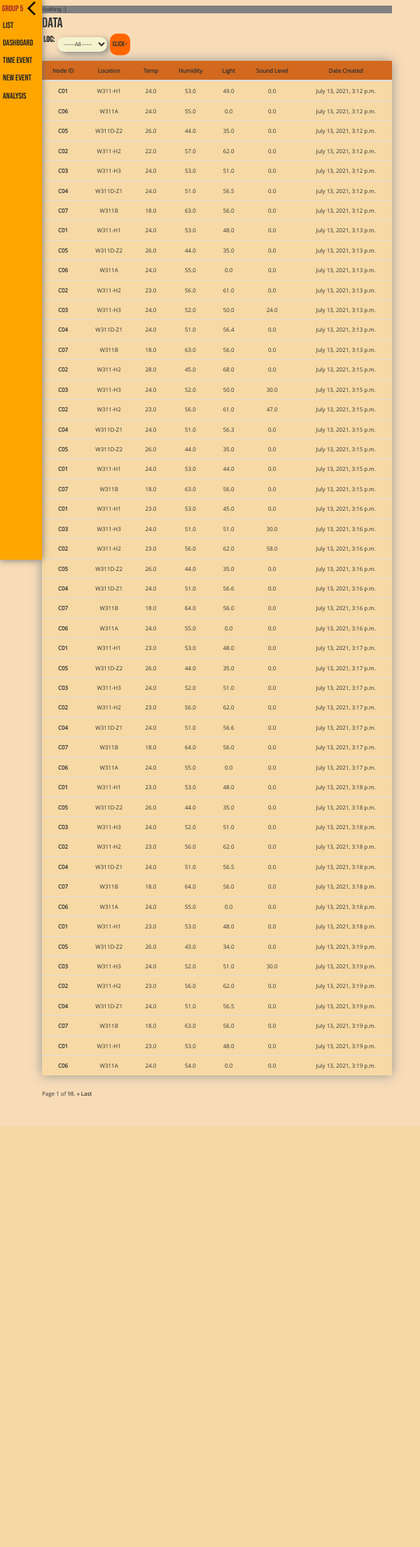
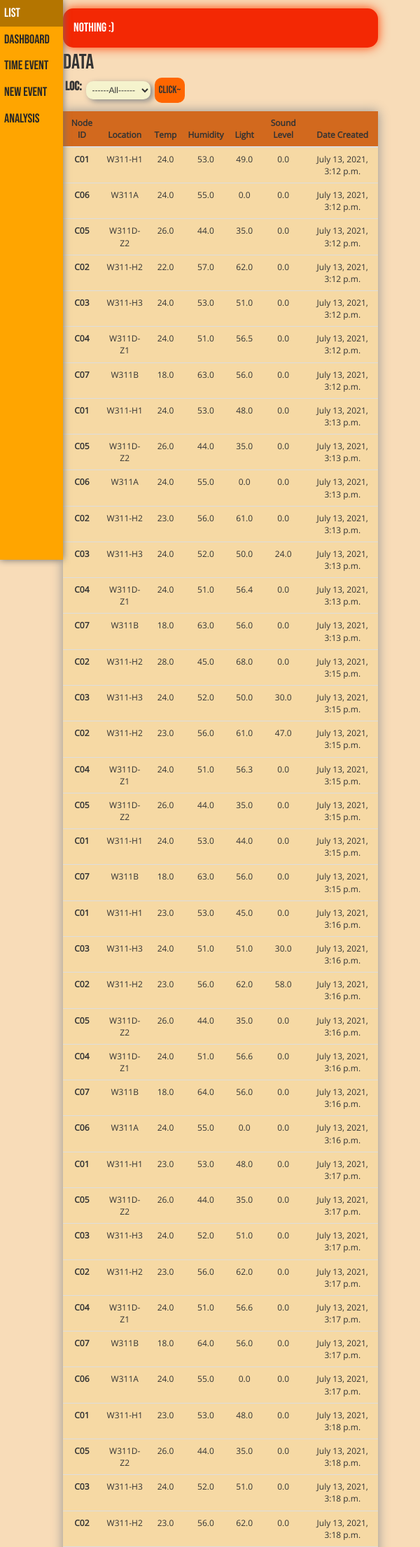
Before and after one commit to iamdickyjai/TM1118_GP5, a Django app: page / in a window 600 px wide. Shown: the top 2211 px of the page at 70% size. Before the commit the page ends 1609 px from the top, so only its background shows below. Run offline with Django 3.2, Linux system fonts and the light colour scheme; data comes from the database, SQL or seed files in the repository; some libraries are stand-ins or nearby versions.

Commit message:
Add css for mobile

```diff
--- a/SmartCampusGP5/CollectData/static/css/base.css
+++ b/SmartCampusGP5/CollectData/static/css/base.css
@@ -5,8 +5,63 @@
 
 @media only screen and (max-width: 600px){
     :root{
-        font-size: 4px;
+        font-size: 6px;
     }
+
+    .content{
+        margin:0;
+        padding: 1rem;
+    }
+
+    .nav-bar{
+        position: fixed;
+        bottom:0;
+        left:0;
+        width: 100vw;
+        height: 10rem;
+        -webkit-backface-visibility: hidden;
+    }
+
+    .nav-bar ul{
+        font-size: 6rem;
+        display: flex;
+        flex-direction: row;
+        align-items: center;
+    }
+
+    .a-link:first-child{
+        display:none;
+    }
+}
+
+@media only screen and (min-width: 600px){
+    .content{
+        margin-left: 5rem;
+    }
+
+    .nav-bar{
+        width: 5rem;
+        height: 100vh;
+    }
+
+    .nav-bar ul{
+        font-size: 3rem;
+        flex-direction: column;
+        align-items: center;
+    }
+
+    .nav-bar:hover{
+        width: 15rem;
+    }
+
+    .nav-bar:hover .hidden-text{
+        display: inline;
+    }
+
+    .nav-bar:hover .nav-item{
+        text-align: left;
+    }
+
 }
 
 body{
@@ -14,51 +69,37 @@ body{
     padding: 0;
 }
 
+
 .body{
     background-color: rgb(248, 220, 184);
 }
 
 .nav-bar{
     position: fixed;
-    width: 5rem;
-    height: 100vh;
+    z-index: 999;
     background-color: orange;
     box-shadow: 0 0 10px rgb(110, 110, 110);
     transition: all 200ms;
-    display: flex;
-    flex-direction: column;
-    align-items: center;
 }
 
 .nav-bar ul{
+    display: flex;
     padding: 0;
     margin: 0;
     list-style: none;
-    font-size: 3rem;
-    width: 100%;
+
     font-family: 'Bebas Neue', cursive;
     text-align: center;
 }
 
 .nav-bar ul a {
+    width: 100%;
     text-decoration: none;
     color: rgb(39, 39, 39);
 }
 
 .nav-item{
     padding: 1rem;
-}
-
-.nav-bar:hover{
-    width: 15rem;
-}
-
-.nav-bar:hover .hidden-text{
-    display: inline;
-}
-
-.nav-bar:hover .nav-item{
-    text-align: left;
 }
 
 .nav-item img{
@@ -74,19 +115,19 @@ body{
     color: white;
 }
 
+.content{
+    padding: 10rem;
+    padding-top: 2rem;
+    font-size: 2rem;
+}
+
+
 .first-item{
    color:brown;
 }
 
 .hidden-text{
     display: none;
-}
-
-.content{
-    padding: 10rem;
-    padding-top: 2rem;
-    margin-left: 5rem;
-    font-size: 2rem;
 }
 
 ::-webkit-scrollbar {
@@ -186,5 +227,11 @@ input:focus{
 }
 
 .alert-box{
-    background-color: gray;
+    background-color: rgb(243, 40, 4);
+    border-radius: 15px;
+    padding: 15px;
+    font-family: 'Bebas Neue', cursive;
+    font-size: 3rem;
+    color: white;
+    box-shadow: 0 0 15px rgb(255, 60, 0);
 }
--- a/SmartCampusGP5/CollectData/templates/base.html
+++ b/SmartCampusGP5/CollectData/templates/base.html
@@ -9,29 +9,30 @@
     <link rel="preconnect" href="https://fonts.googleapis.com">
     <link rel="preconnect" href="https://fonts.gstatic.com" crossorigin>
     <link href="https://fonts.googleapis.com/css2?family=Bebas+Neue&display=swap" rel="stylesheet">
-    <meta name="viewport" content="width=device-width, initial-scale=1">
+    <meta name="viewport" content="width=device-width, user-scalable=no">
     {%block style%}{%endblock%}
 </head>
 
 <body class="body">
     <nav class="nav-bar">
         <ul>
-            <a href="{%url 'index'%}">
-                <li class="first-item"><span class="hidden-text navbar-title">GROUP 5</span>{%load static%}<img src="{%static 'img/arrow.png'%}" id="arrow"></li>
+            <a href="{%url 'index'%}" class="a-link">
+                <li class="first-item"><span class="hidden-text navbar-title">GROUP 5</span>{%load static%}<img
+                        src="{%static 'img/arrow.png'%}" id="arrow"></li>
             </a>
-            <a href="{%url 'index'%}">
+            <a href="{%url 'index'%}" class="a-link">
                 <li class="nav-item">L<span class="hidden-text">IST</span></li>
             </a>
-            <a href="{%url 'dashboard'%}">
+            <a href="{%url 'dashboard'%}" class="a-link">
                 <li class="nav-item">D<span class="hidden-text">ASHBOARD</span></li>
             </a>
-            <a href="{%url 'search'%}">
+            <a href="{%url 'search'%}" class="a-link">
                 <li class="nav-item">T<span class="hidden-text">IME EVENT</span></li>
             </a>
-            <a href="{%url 'addEvent'%}">
+            <a href="{%url 'addEvent'%}" class="a-link">
                 <li class="nav-item">N<span class="hidden-text">EW EVENT</span></li>
             </a>
-            <a href="{%url 'analysis'%}">
+            <a href="{%url 'analysis'%}" class="a-link">
                 <li class="nav-item">A<span class="hidden-text">NALYSIS</span></li>
             </a>
         </ul>
@@ -46,7 +47,7 @@
 
         <!-- JQuery -->
         <script src="https://ajax.googleapis.com/ajax/libs/jquery/1.12.0/jquery.min.js"></script>
-        <script type="text/javascript">
+        <!-- <script type="text/javascript">
             setInterval(function(){
                 console.log("hihihi");
                 $.ajax(
@@ -58,7 +59,7 @@
                     }
                 })
             }, 5000)
-        </script>
+        </script> -->
     </main>
 
 </body>
```
